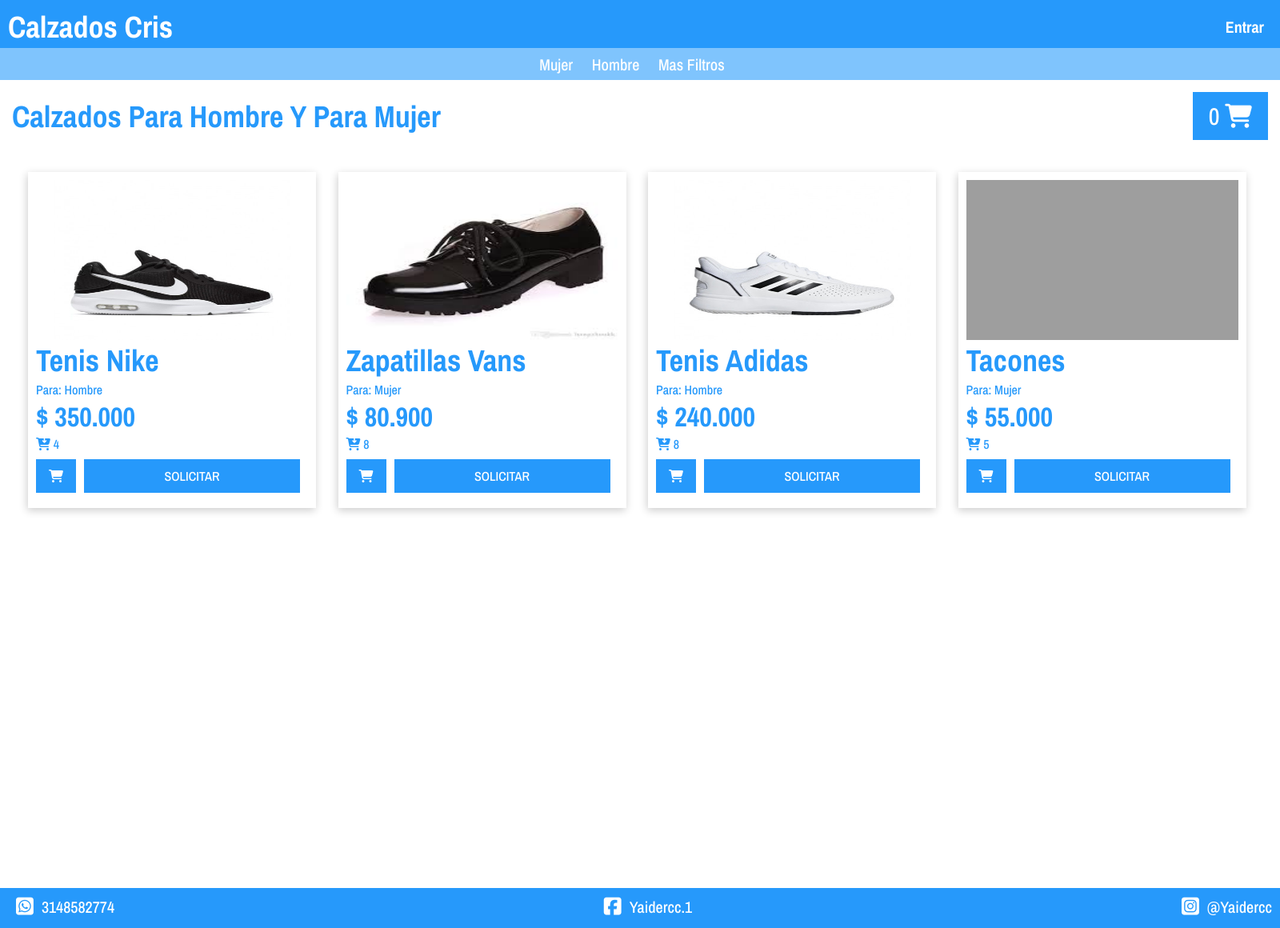
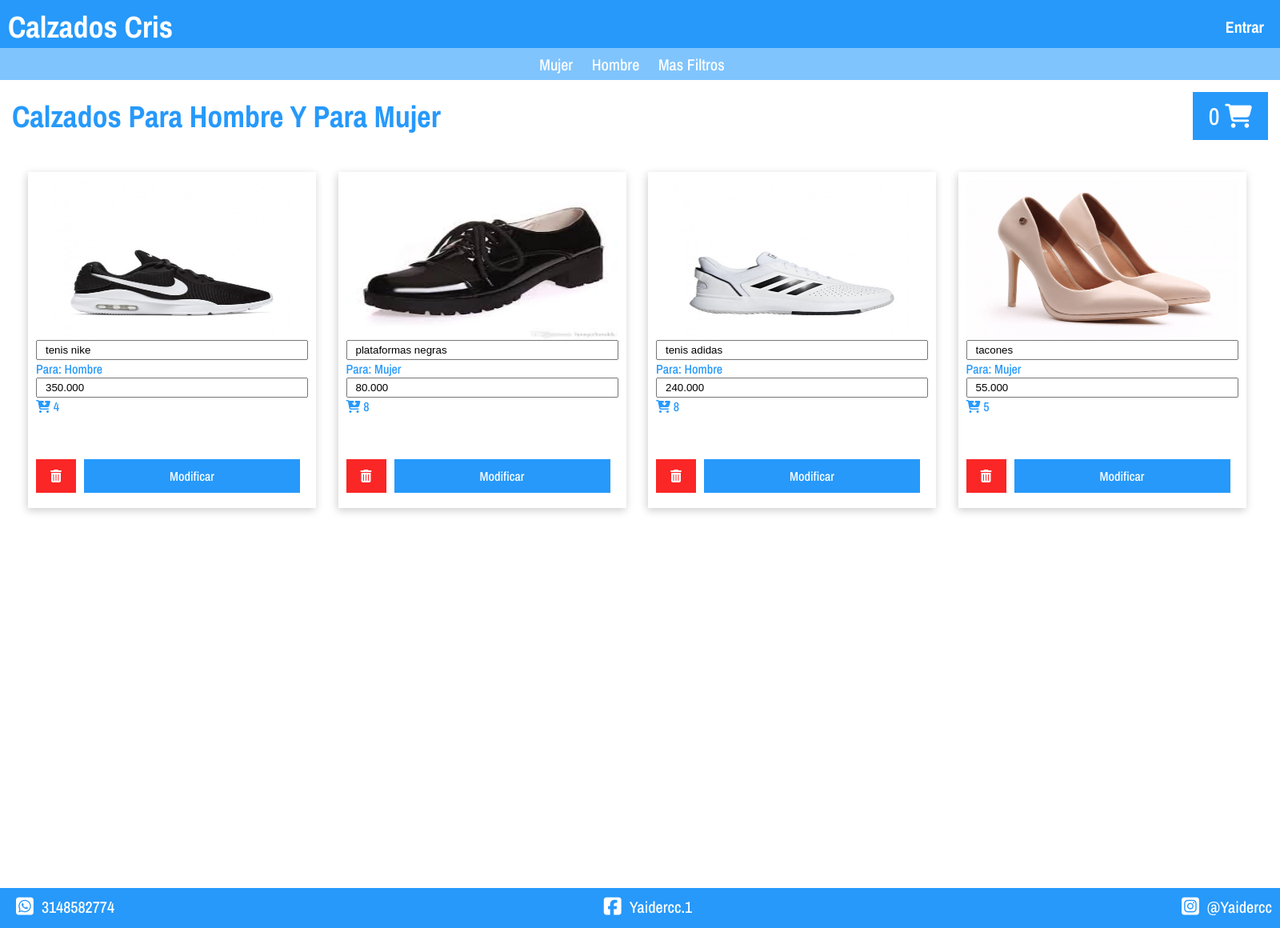
Before and after one commit to yaidercc/calzados_crisV2, a PHP site: page /administrador.php in a window 1600 px wide. Shown: the whole page at 80% size. Run offline with PHP 8.4, Linux system fonts and the light colour scheme; some libraries are stand-ins or nearby versions; grey boxes are pictures that could not be loaded.

Commit message:
inputs de la sesion de administrador acomodados

```diff
--- a/Css/estilos.css
+++ b/Css/estilos.css
@@ -170,6 +170,12 @@ h4{
                 background-color:#76b8f1 ;
 
             }
+            .principal .container .car.cared{
+                background-color: #fb2626;
+            }
+            .principal .container .car.cared:hover{
+                background-color: #e67575;
+            }
             .principal .container .sol{
                 background-color: #2699FB;
                 display: inline-block;
@@ -217,8 +223,72 @@ h4{
                 color: #2699FB;
                 background-color: #fff;
             }
+            .principal .container .producto .inp{
+                width: 100%;
+                height:25px;
+                padding: 10px;
 
+            }
+/*switch*/
+.switch {
+    position: relative;
+    display: inline-block;
+    width: 60px;
+    height: 34px;
+  }
 
+  .switch input {
+    opacity: 0;
+    width: 0;
+    height: 0;
+  }
+
+  .slider {
+    position: absolute;
+    cursor: pointer;
+    top: 0;
+    left: 0;
+    right: 0;
+    bottom: 0;
+    background-color: #ccc;
+    -webkit-transition: .4s;
+    transition: .4s;
+  }
+
+  .slider:before {
+    position: absolute;
+    content: "";
+    height: 26px;
+    width: 26px;
+    left: 4px;
+    bottom: 4px;
+    background-color: white;
+    -webkit-transition: .4s;
+    transition: .4s;
+  }
+
+  input:checked + .slider {
+    background-color: #2196F3;
+  }
+
+  input:focus + .slider {
+    box-shadow: 0 0 1px #2196F3;
+  }
+
+  input:checked + .slider:before {
+    -webkit-transform: translateX(26px);
+    -ms-transform: translateX(26px);
+    transform: translateX(26px);
+  }
+
+  /* Rounded sliders */
+  .slider.round {
+    border-radius: 34px;
+  }
+
+  .slider.round:before {
+    border-radius: 50%;
+  }
 /*VENTANA EMERJENTE DE LOGIN*/
 .overlay{
     background-color:rgba(0, 0, 0, 0.3);
--- a/administrador.php
+++ b/administrador.php
@@ -50,14 +50,14 @@
                 <div class="producto">
                     <img class="imagen" src="img/nike.jpg" height="100%" width="100%">
                     <div class="precio">
-                        <h1>tenis nike</h1>
+                        <input type="text" value="tenis nike" class="inp">
                         <p>para: hombre</p>
-                        <h2>$ 350.000</h2>
+                        <input type="text" value="350.000" class="inp">
                         <p><i class="fas fa-cart-arrow-down"></i> 4</p>
                     </div>
                     <div class="botones">
-                        <a href="#" class="car"><i class="fas fa-shopping-cart"></i></a>
-                        <a href="#" class="sol">SOLICITAR</a>
+                        <a href="#" class="car cared"><i class="fas fa-trash-alt"></i></a>
+                        <a href="#" class="sol">modificar</a>
                     </div>
 
                 </div>
@@ -65,41 +65,41 @@
                 <div class="producto">
                     <img class="imagen" src="img/plataformas.jpg" height="100%" width="100%">
                     <div class="precio">
-                        <h1>zapatillas vans</h1>
+                        <input type="text" value="plataformas negras" class="inp">
                         <p>para: mujer</p>
-                        <h2>$ 80.900</h2>
+                        <input type="text" value="80.000" class="inp">
                         <p><i class="fas fa-cart-arrow-down"></i> 8</p>
                     </div>
                     <div class="botones">
-                        <a href="#" class="car"><i class="fas fa-shopping-cart"></i></a>
-                        <a href="#" class="sol">SOLICITAR</a>
+                    <a href="#" class="car cared"><i class="fas fa-trash-alt"></i></a>
+                        <a href="#" class="sol">modificar</a>
                     </div>
                 </div>
                 <div class="producto">
                     <img class="imagen" src="img/adidas.jpg" height="100%" width="100%">
                     <div class="precio">
-                        <h1>tenis adidas</h1>
+                        <input type="text" value="tenis adidas" class="inp">
                         <p>para: hombre</p>
-                        <h2>$ 240.000</h2>
+                        <input type="text" value="240.000" class="inp">
                         <p><i class="fas fa-cart-arrow-down"></i> 8</p>
                     </div>
                     <div class="botones">
-                        <a href="#" class="car"><i class="fas fa-shopping-cart"></i></a>
-                        <a href="#" class="sol">SOLICITAR</a>
+                    <a href="#" class="car cared"><i class="fas fa-trash-alt"></i></a>
+                        <a href="#" class="sol">modificar</a>
                     </div>
                 </div>
 
                 <div class="producto">
-                    <img class="imagen" src="img/tacos.jpg" height="100%" width="100%">
+                    <img class="imagen" src="img/zapatos.png" height="100%" width="100%">
                     <div class="precio">
-                        <h1>tacones</h1>
+                        <input type="text" value="tacones" class="inp">
                         <p>para: mujer</p>
-                        <h2>$ 55.000</h2>
+                        <input type="text" value="55.000" class="inp">
                         <p><i class="fas fa-cart-arrow-down"></i> 5</p>
                     </div>
                     <div class="botones">
-                        <a href="#" class="car"><i class="fas fa-shopping-cart"></i></a>
-                        <a href="#" class="sol">SOLICITAR</a>
+                        <a href="#" class="car cared"><i class="fas fa-trash-alt"></i></a>
+                        <a href="#" class="sol">modificar</a>
                     </div>
                 </div>
 
--- a/cliente.php
+++ b/cliente.php
@@ -16,8 +16,8 @@
                 <h1>calzados cris</h1>
             </div>
             <div class="navegacion">
-                <!--<a href="#" class="notificaciones"><i title="notificaciones" class="fas fa-bell"> </i>notificaciones</a>
-                <a href="#" class="nombre"><i title="notificaciones" class="fas fa-user"> </i>yaider</a>-->
+                <a href="#" class="notificaciones"><i title="notificaciones" class="fas fa-bell"> </i>notificaciones</a>
+                <a href="#" class="nombre"><i title="notificaciones" class="fas fa-user"> </i>yaider</a>
             </div>
             <div class="salir">
                 <a href="#" class="cerrar" id="abrir">entrar</a>
@@ -90,7 +90,7 @@
                 </div>
 
                 <div class="producto">
-                    <img class="imagen" src="img/tacos.jpg" height="100%" width="100%">
+                    <img class="imagen" src="img/zapatos.png" height="100%" width="100%">
                     <div class="precio">
                         <h1>tacones</h1>
                         <p>para: mujer</p>
--- a/index.php
+++ b/index.php
@@ -111,7 +111,9 @@
     <div class="overlay" id="login">
         <div class="popup" id="popup">
             <div class="btn-registro">
-                            <h1>adsd</h1>
+                <h1>bienvenido!</h1>
+                <p>aun no tienes cuenta?, puedes inciiar sesion danco clic en el siguiente boton</p>
+                <input class="btn-submit" type="submit" value="entrar">
             </div>
             <div class="logins">
                 <a href="#" id="btn-cerrar-popup" class="btn-cerrar-popup"><i class="fas fa-times"></i></a>
@@ -122,7 +124,7 @@
                         <input type="password" placeholder="ingrese clave" required>
                     </div>
                     <input class="btn-submit" type="submit" value="entrar">
-                                <input class="btn-submit" type="submit" value="registro">
+
                 </form>
             </div>
         </div>
```
Also changed, not shown: other parts of Css/estilos.css (+24 -7 lines). Lines whose indentation alone changed are shown as unchanged.
